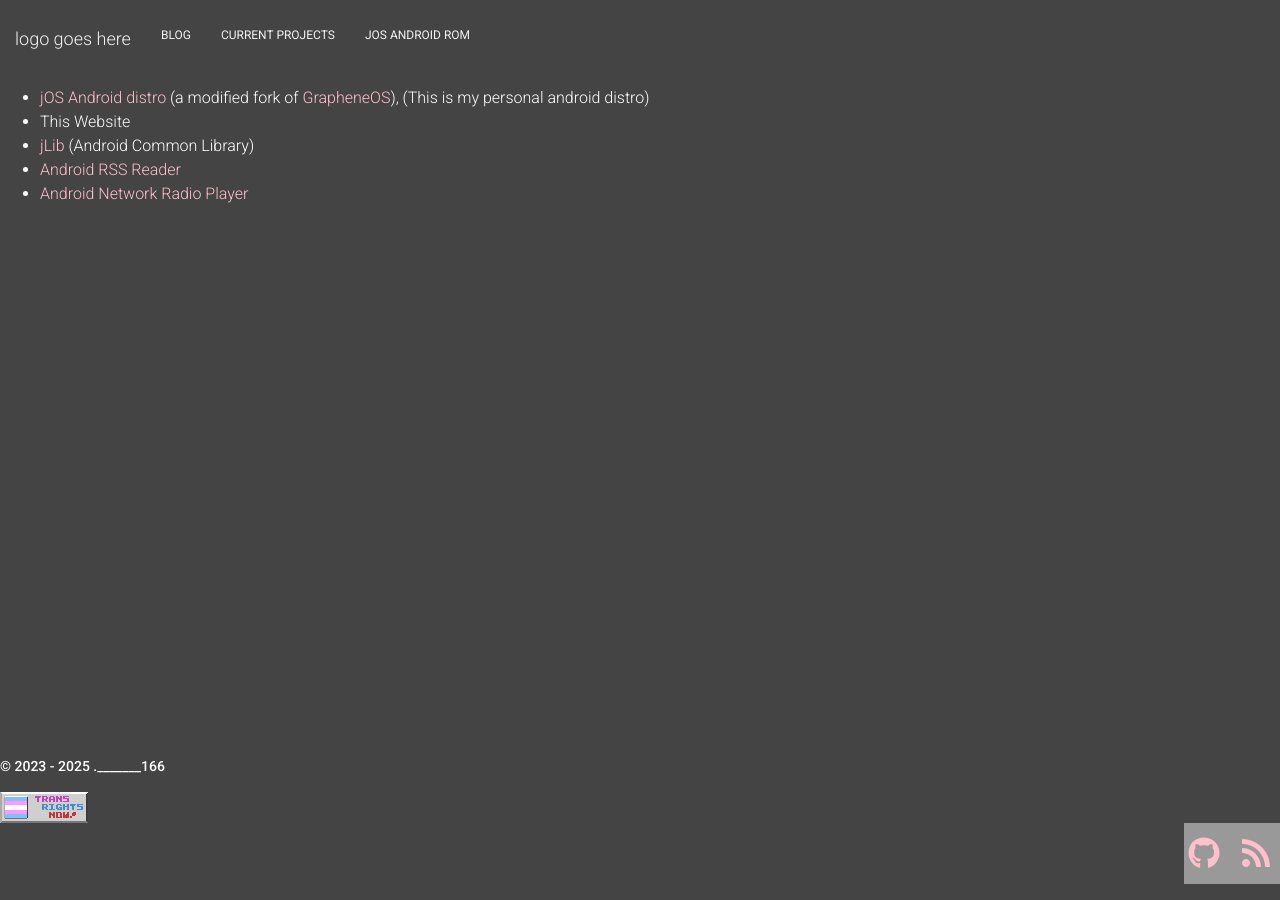
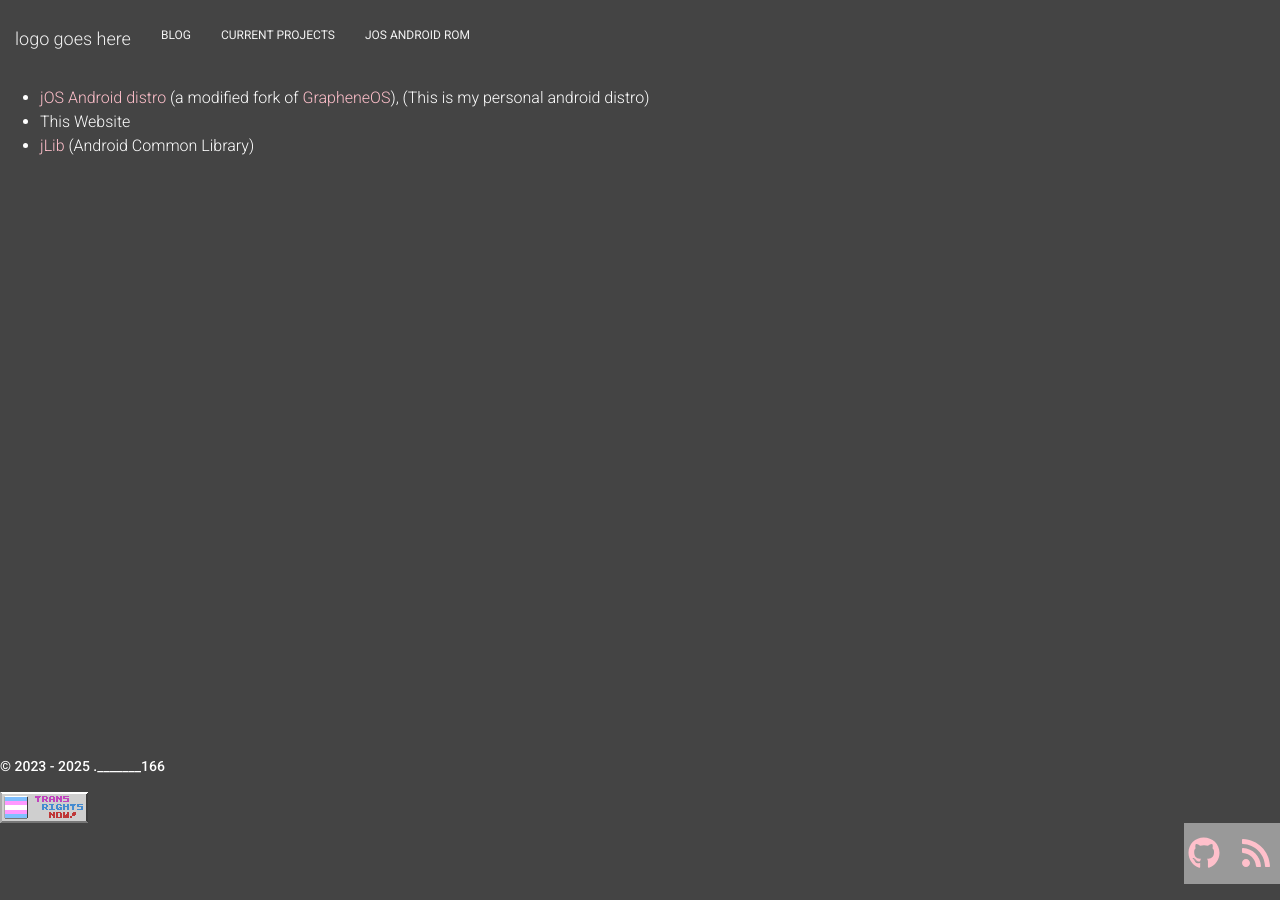
Before and after one commit to dot166/dot166.github.io, a Jekyll site: the page built from projects/index.html, in a window 1280 px wide. Built offline with Jekyll 4.4.1, drawn with Linux system fonts in a browser that asks for light colours.

Commit message:
remove abandoned projects

```diff
--- a/projects/index.html
+++ b/projects/index.html
@@ -6,6 +6,4 @@ title: Current Projects
   <li><a href="../jOS">jOS Android distro</a> (a modified fork of <a href="https://grapheneos.org/" target="_blank">GrapheneOS</a>), (This is my personal android distro)</li>
   <li>This Website</li>
   <li><a href="https://github.com/dot166/jOS_j-lib" target="_blank">jLib</a> (Android Common Library)</li>
-  <li><a href="https://github.com/dot166/flux" target="_blank">Android RSS Reader</a></li>
-  <li><a href="https://github.com/dot166/soundstream" target="_blank">Android Network Radio Player</a></li>
 </ul>
```
